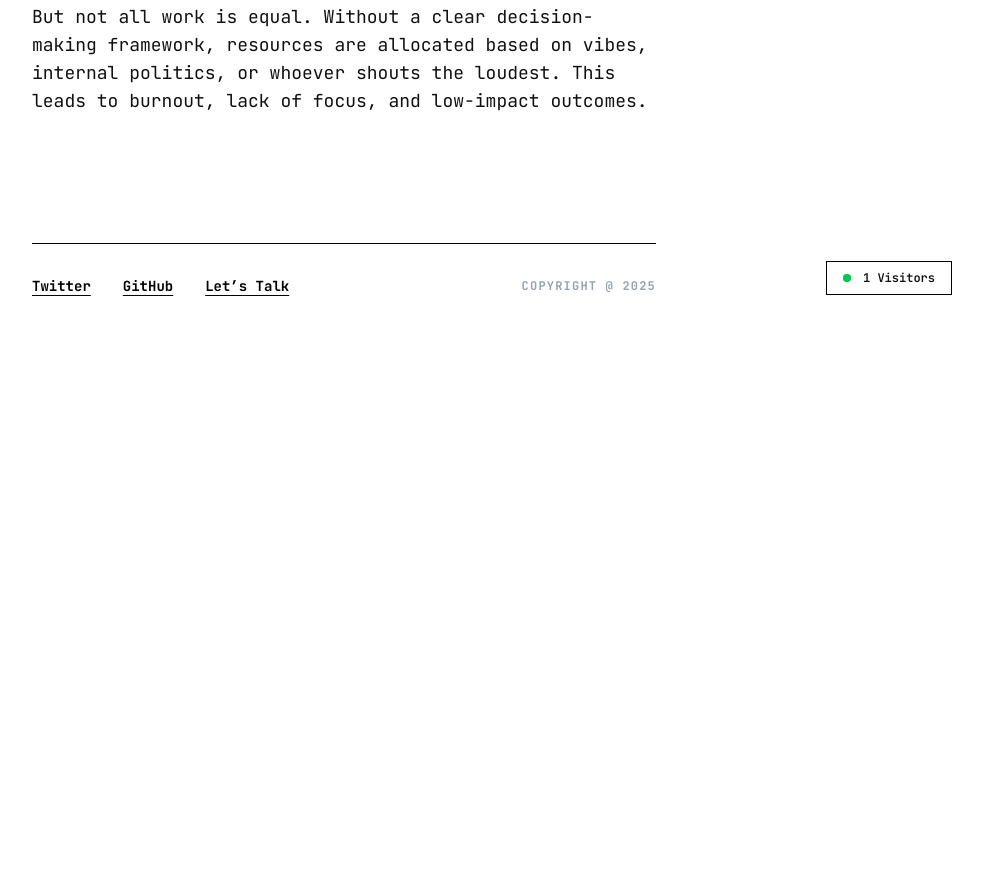
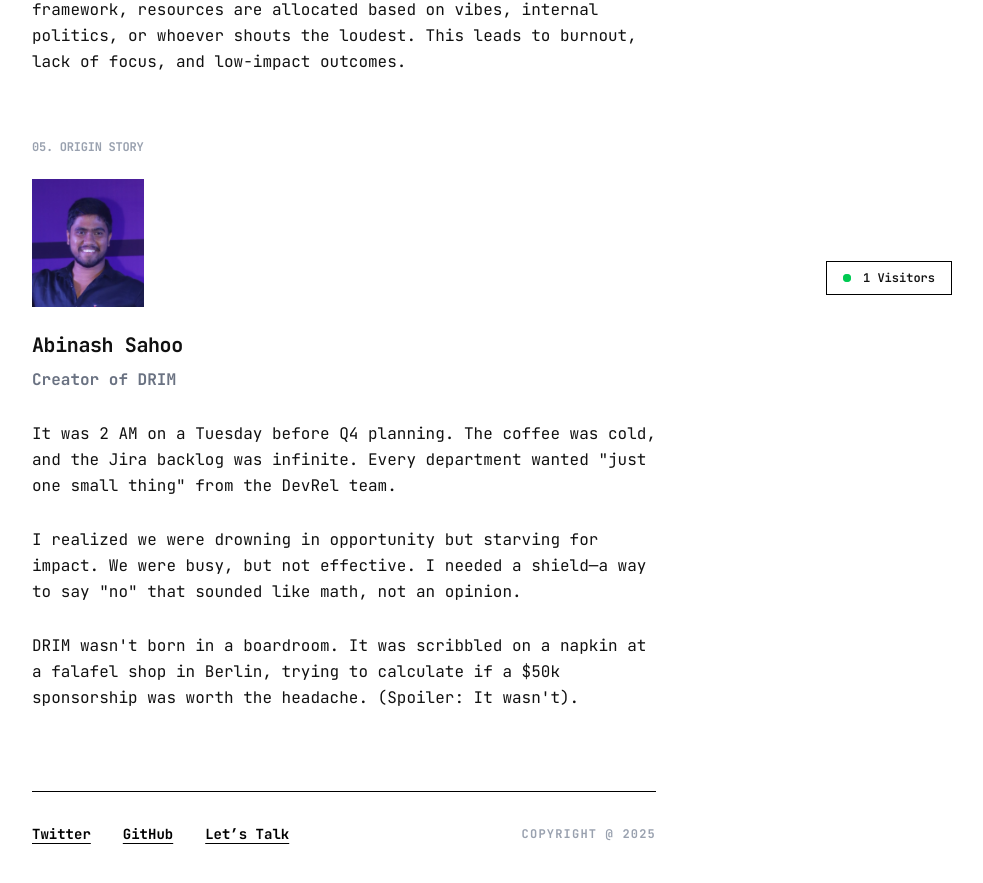
Before and after one commit to implabinash/drim, a SvelteKit app: page / in a window 1280 px wide. Shown: the part 473-1356 px from the top of the page, without its empty margins (296-1279 px from the left). Before the commit the page ends 849 px from the top, so only its background shows below. Built offline with nearby package versions, Linux system fonts and the light colour scheme.

Commit message:
feat: add origin story

```diff
--- a/src/lib/components/Footer.svelte
+++ b/src/lib/components/Footer.svelte
@@ -1,5 +1,5 @@
 <footer
-	class="mt-32 flex flex-col items-start justify-between gap-6 border-t border-black pt-8 sm:flex-row sm:items-center"
+	class="mt-20 flex flex-col items-start justify-between gap-6 border-t border-black pt-8 sm:flex-row sm:items-center"
 >
 	<div class="flex flex-col gap-8 text-sm font-bold sm:flex-row">
 		<a href="https://x.com/implabinash" target="_blank">Twitter</a>
--- /dev/null
+++ b/src/lib/components/Origin.svelte
@@ -0,0 +1,29 @@
+<section id="origin" class="scroll-mt-24">
+	<h2 class="mt-16 mb-6 text-xs font-bold tracking-widest text-gray-400 uppercase">
+		05. Origin Story
+	</h2>
+
+	<div class="gap-8">
+		<img src="/creator.JPG" alt="Creator of DRIM" class="mb-6 h-32 w-28 object-cover" />
+
+		<div>
+			<h3 class="mb-2 text-xl font-bold">Abinash Sahoo</h3>
+			<p class="font-bold text-gray-500">Creator of DRIM</p>
+
+			<p>
+				It was 2 AM on a Tuesday before Q4 planning. The coffee was cold, and the Jira backlog was
+				infinite. Every department wanted "just one small thing" from the DevRel team.
+			</p>
+
+			<p>
+				I realized we were drowning in opportunity but starving for impact. We were busy, but not
+				effective. I needed a shield—a way to say "no" that sounded like math, not an opinion.
+			</p>
+
+			<p>
+				DRIM wasn't born in a boardroom. It was scribbled on a napkin at a falafel shop in Berlin,
+				trying to calculate if a $50k sponsorship was worth the headache. (Spoiler: It wasn't).
+			</p>
+		</div>
+	</div>
+</section>
--- a/src/lib/components/Problem.svelte
+++ b/src/lib/components/Problem.svelte
@@ -1,10 +1,9 @@
-<h2 id="problem" class="mb-6 text-xs font-bold tracking-widest text-gray-400 uppercase">
-	01. The Problem
-</h2>
+<section id="problem" class="scroll-mt-24">
+	<h2 class="mb-6 text-xs font-bold tracking-widest text-gray-400 uppercase">01. The Problem</h2>
 
 	<p>
-	Developer Relations teams often drown in "opportunity." Every conference, every integration, every
-	blog post feels urgent.
+		Developer Relations teams often drown in "opportunity." Every conference, every integration,
+		every blog post feels urgent.
 	</p>
 
 	<p>
@@ -12,3 +11,4 @@
 		based on vibes, internal politics, or whoever shouts the loudest. This leads to burnout, lack of
 		focus, and low-impact outcomes.
 	</p>
+</section>
--- a/src/routes/+page.svelte
+++ b/src/routes/+page.svelte
@@ -1,5 +1,6 @@
 <script lang="ts">
 	import Footer from "$lib/components/Footer.svelte";
+	import Origin from "$lib/components/Origin.svelte";
 	import Problem from "$lib/components/Problem.svelte";
 	import Sidebar from "$lib/components/Sidebar.svelte";
 	import Visitor from "$lib/components/Visitor.svelte";
@@ -23,8 +24,10 @@
 		<div class="text-sm font-bold text-gray-500">DevRel Impact Model</div>
 	</header>
 
-	<main class="mb-20">
+	<main class="mb-20 text-base leading-relaxed">
 		<Problem />
+
+		<Origin />
 	</main>
 
 	<Footer />
```
Also changed, not shown: static/creator.JPG (added). Lines whose indentation alone changed are shown as unchanged.
